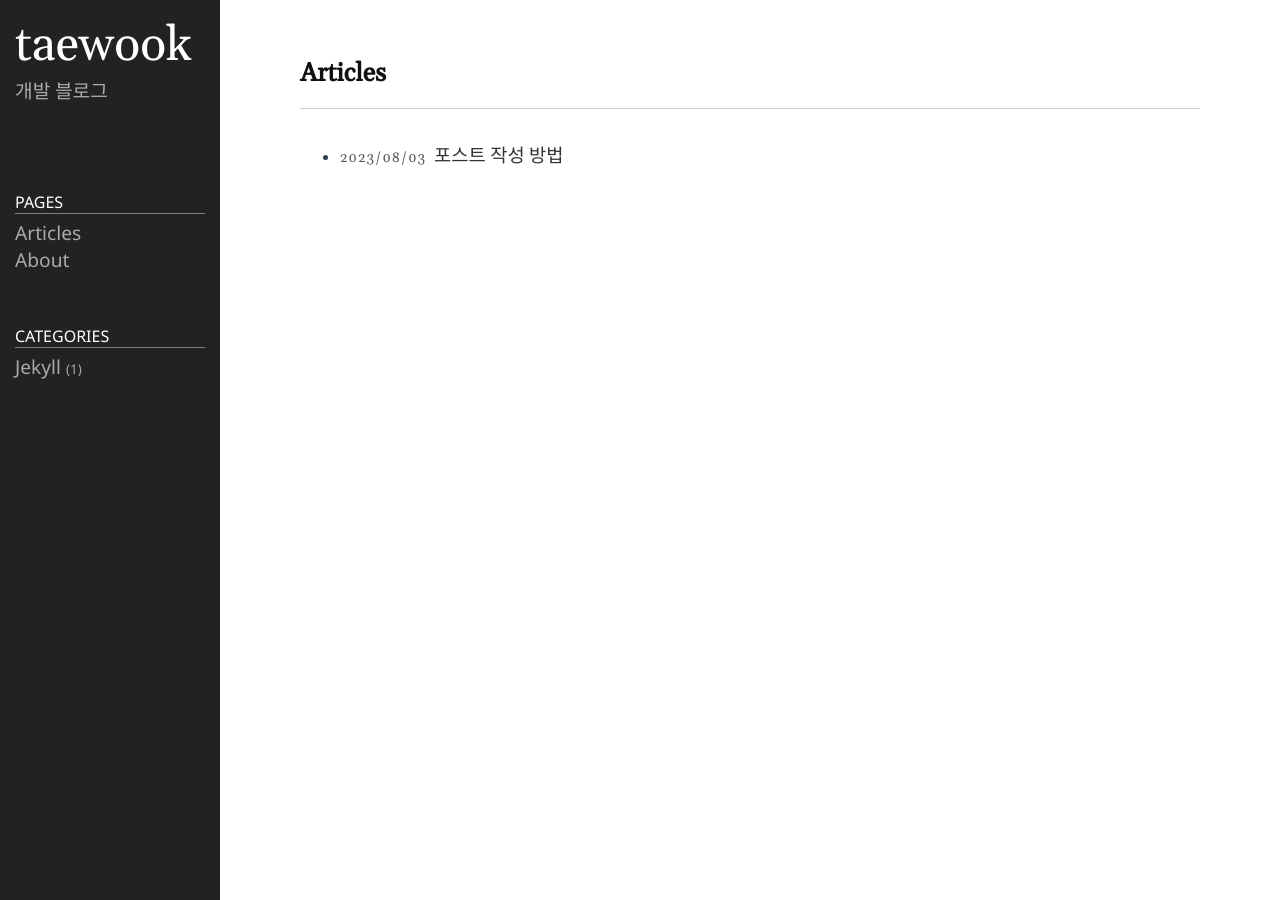
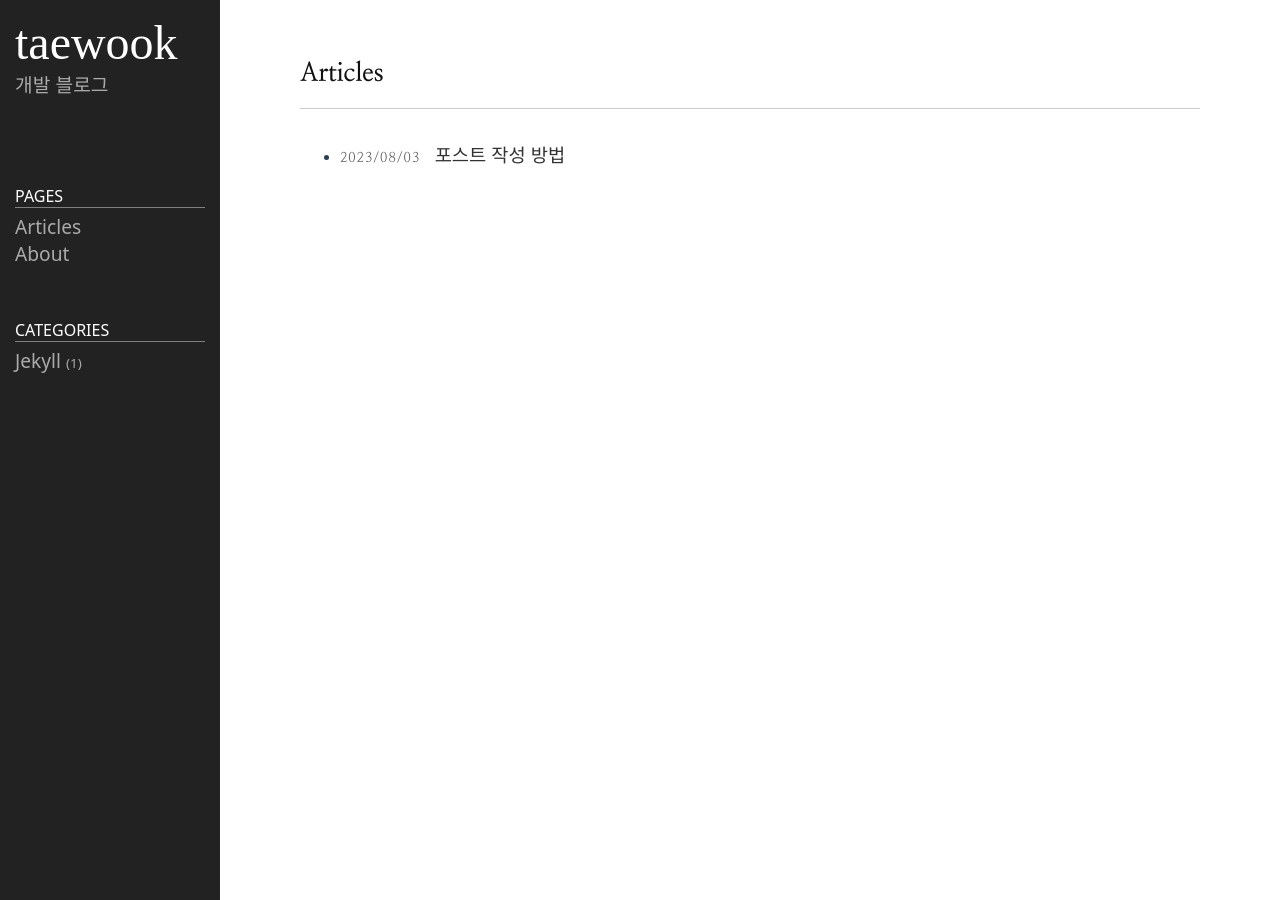
Before and after one commit to taewook02/taewook02.github.io, a Jekyll site: the page built from index.md, in a window 1280 px wide. Built offline with Jekyll 4.4.1, drawn with Linux system fonts in a browser that asks for light colours.

Commit message:
refactor: 폰트 변경

```diff
--- a/public/css/style.css
+++ b/public/css/style.css
@@ -1,5 +1,4 @@
-@import url(//fonts.googleapis.com/css?family=Ubuntu:500&subset=latin,latin-ext);
-@import url('https://fonts.googleapis.com/css?family=Gelasio|Kulim+Park|Nanum+Myeongjo|Nanum+Gothic|Noto+Sans|Noto+Sans+KR|Roboto&display=swap');
+@import url('https://fonts.googleapis.com/css2?family=Nanum+Gothic:wght@400;700;800&family=Nanum+Myeongjo:wght@400;700;800&display=swap');
 @import url(syntax/monokai.css);
 
 :root {
@@ -29,7 +28,7 @@
     --breakpoint-md: 768px;
     --breakpoint-lg: 992px;
     --breakpoint-xl: 1200px;
-    --font-family-sans-serif: "Roboto", "Nanum Gothic";
+    --font-family-sans-serif: "Nanum Gothic";
     --font-family-serif: "Nanum Myeongjo";
 }
 
```
